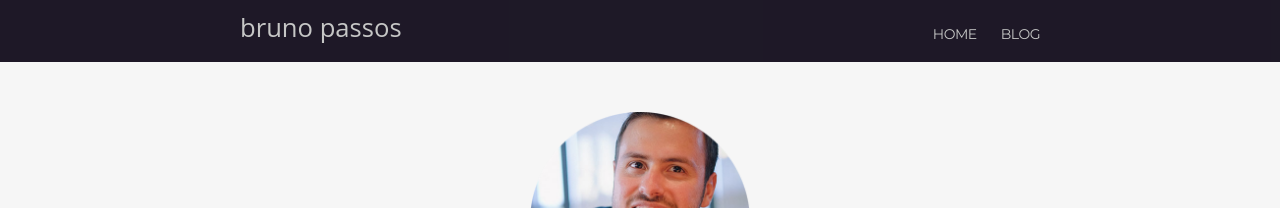
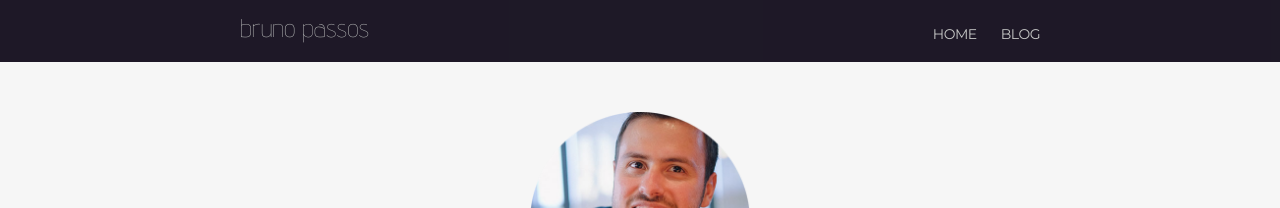
Before and after one commit to bpassos-zz/bpassos.github.io, a Jekyll site: the page built from index.html, in a window 1280 px wide. Shown: the top 208 px of the page. Built offline with Jekyll 4.4.1, drawn with Linux system fonts in a browser that asks for light colours; nearby versions of some CDN libraries; some web fonts are replaced; library files that are not in the unit come from our copies.

Commit message:
Bug fix on logo font

```diff
--- a/assets/css/main.css
+++ b/assets/css/main.css
@@ -10,6 +10,7 @@ html, body { height: 100%; }
 
 body {
   font-family: "Open Sans", Helvetica, sans-serif, Helvetica;quotes: ;
+  /*font-family: 'Open sans', Helvetica, Arial, sans-serif;*/
   font-size: 16px;
   line-height: 1.5;
   font-weight: 300;
@@ -148,6 +149,7 @@ li {
 
   .title a{
     /*width: 250px;*/
+    font-family: 'Advent Pro', sans-serif;
     font-size: 1.6em;
     color: #C0C0C0;
     display: inline-block;
```
